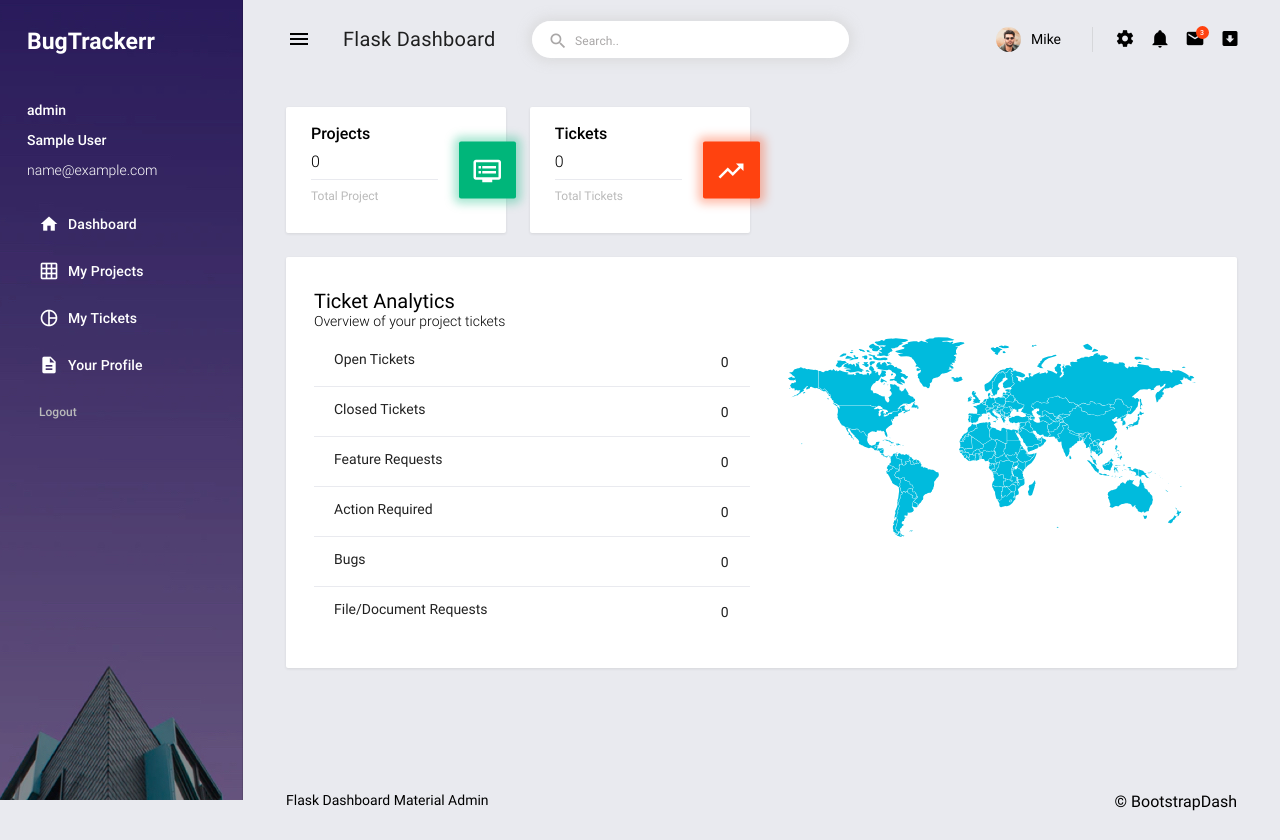
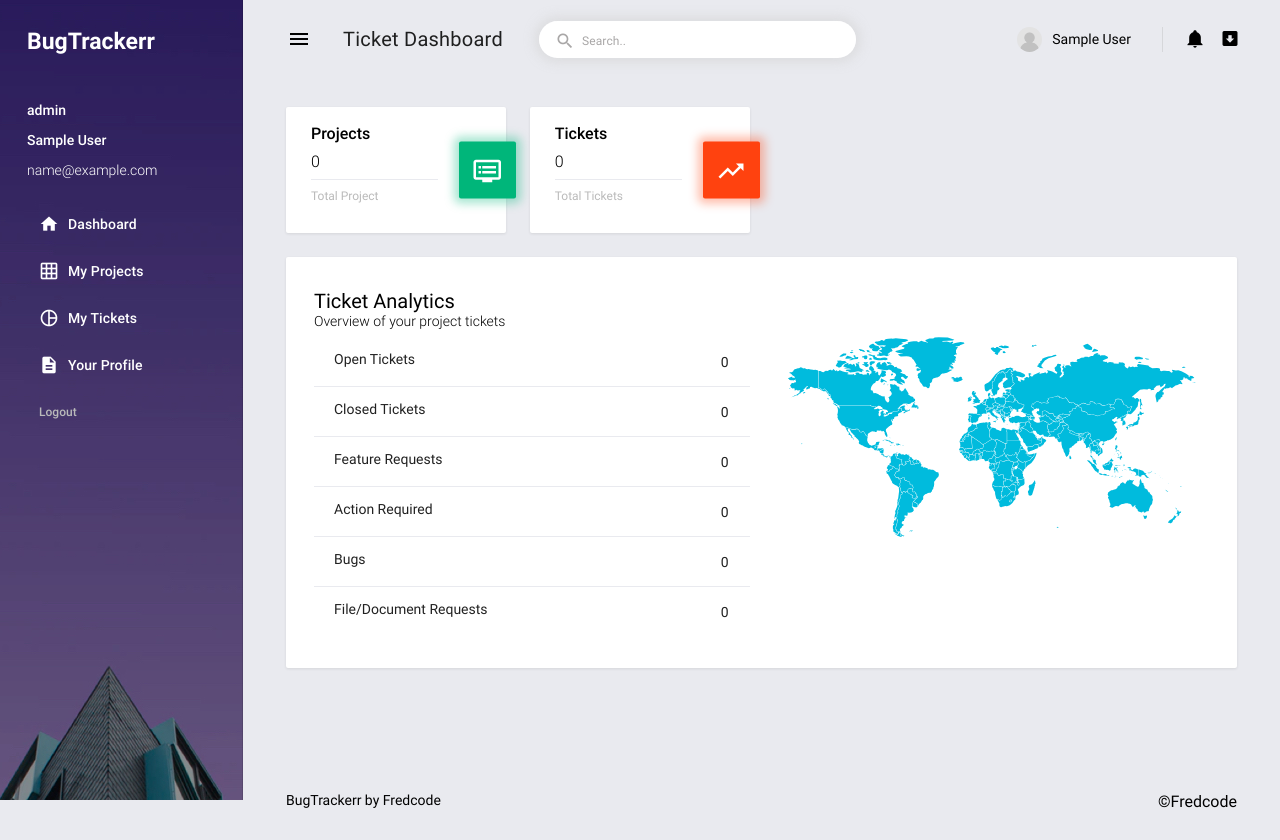
Before and after one commit to fredcodee/BugTracker, a Flask app: page /home in a window 1280 px wide. Run offline with Flask 2, Linux system fonts and the light colour scheme; the visitor is signed in with stand-in values (Sample User, id 1); data comes from the database, SQL or seed files in the repository; data that the repository does not hold is empty; some libraries are stand-ins or nearby versions.

Commit message:
customized footer

```diff
--- a/app/templates/site_template/footer.html
+++ b/app/templates/site_template/footer.html
@@ -6,12 +6,12 @@
             <div class="mdc-layout-grid__inner">
             <div class="mdc-layout-grid__cell stretch-card mdc-layout-grid__cell--span-6-desktop">
                 <span class="tx-14">
-                    <a href="https://appseed.us/admin-dashboards/flask-dashboard-material-admin">Flask Dashboard Material Admin</a>
+                    <a href="https://github.com/fredcodee">BugTrackerr by Fredcode</a>
                 </span>
             </div>
             <div class="mdc-layout-grid__cell stretch-card mdc-layout-grid__cell--span-6-desktop d-flex justify-content-end">
                 <div class="d-flex align-items-center">
-                    &copy; BootstrapDash
+                    &copy;Fredcode
                 </div>
             </div>
             </div>
--- a/app/templates/site_template/navigation.html
+++ b/app/templates/site_template/navigation.html
@@ -5,7 +5,7 @@
         <div class="mdc-top-app-bar__row">
             <div class="mdc-top-app-bar__section mdc-top-app-bar__section--align-start">
             <button class="material-icons mdc-top-app-bar__navigation-icon mdc-icon-button sidebar-toggler">menu</button>
-            <span class="mdc-top-app-bar__title">Flask Dashboard</span>
+            <span class="mdc-top-app-bar__title">Ticket Dashboard</span>
             <div class="mdc-text-field mdc-text-field--outlined mdc-text-field--with-leading-icon search-text-field d-none d-md-flex">
                 <i class="material-icons mdc-text-field__icon">search</i>
                 <input class="mdc-text-field__input" id="text-field-hero-input">
@@ -23,10 +23,10 @@
                 <button class="mdc-button mdc-menu-button">
                 <span class="d-flex align-items-center">
                     <span class="figure">
-                    <img src="/static/assets/images/faces/face1.jpg" alt="user" class="user">
+                    <img src="/static/assets/images/faces/face1.gif" alt="user" class="user">
                     </span>
                     <span class="user-name">
-                    Mike
+                    {{current_user.name}}
                     </span>
                 </span>
                 </button>
@@ -37,7 +37,8 @@
                         <i class="mdi mdi-account-edit-outline text-primary"></i>
                     </div>
                     <div class="item-content d-flex align-items-start flex-column justify-content-center">
-                        <h6 class="item-subject font-weight-normal">Edit profile</h6>
+                        <h6 class="item-subject font-weight-normal"><a href="/{{current_user.name}}">Edit profile</a></h6>
+
                     </div>
                     </li>
                     <li class="mdc-list-item" role="menuitem">
@@ -46,7 +47,7 @@
                     </div>
                     <div class="item-content d-flex align-items-start flex-column justify-content-center">
                         <h6 class="item-subject font-weight-normal">
-                        <a href=# >Logout</a>
+                        <a href=/logout >Logout</a>
                         </h6>
                     </div>
                     </li>
@@ -54,31 +55,6 @@
                 </div>
             </div>
             <div class="divider d-none d-md-block"></div>
-            <div class="menu-button-container d-none d-md-block">
-                <button class="mdc-button mdc-menu-button">
-                <i class="mdi mdi-settings"></i>
-                </button>
-                <div class="mdc-menu mdc-menu-surface" tabindex="-1">
-                <ul class="mdc-list" role="menu" aria-hidden="true" aria-orientation="vertical">
-                    <li class="mdc-list-item" role="menuitem">
-                    <div class="item-thumbnail item-thumbnail-icon-only">
-                        <i class="mdi mdi-alert-circle-outline text-primary"></i>
-                    </div>
-                    <div class="item-content d-flex align-items-start flex-column justify-content-center">
-                        <h6 class="item-subject font-weight-normal">Settings</h6>
-                    </div>
-                    </li>
-                    <li class="mdc-list-item" role="menuitem">
-                    <div class="item-thumbnail item-thumbnail-icon-only">
-                        <i class="mdi mdi-progress-download text-primary"></i>
-                    </div>
-                    <div class="item-content d-flex align-items-start flex-column justify-content-center">
-                        <h6 class="item-subject font-weight-normal">Update</h6>
-                    </div>
-                    </li>
-                </ul>
-                </div>
-            </div>
             <div class="menu-button-container">
                 <button class="mdc-button mdc-menu-button">
                 <i class="mdi mdi-bell"></i>
@@ -125,59 +101,13 @@
                 </ul>
                 </div>
             </div>
-            <div class="menu-button-container">
-                <button class="mdc-button mdc-menu-button">
-                <i class="mdi mdi-email"></i>
-                <span class="count-indicator">
-                    <span class="count">3</span>
-                </span>
-                </button>
-                <div class="mdc-menu mdc-menu-surface" tabindex="-1">
-                <h6 class="title"><i class="mdi mdi-email-outline mr-2 tx-16"></i> Messages</h6>
-                <ul class="mdc-list" role="menu" aria-hidden="true" aria-orientation="vertical">
-                    <li class="mdc-list-item" role="menuitem">
-                    <div class="item-thumbnail">
-                        <img src="/static/assets/images/faces/face4.jpg" alt="user">
-                    </div>
-                    <div class="item-content d-flex align-items-start flex-column justify-content-center">
-                        <h6 class="item-subject font-weight-normal">Mark send you a message</h6>
-                        <small class="text-muted"> 1 Minutes ago </small>
-                    </div>
-                    </li>
-                    <li class="mdc-list-item" role="menuitem">
-                    <div class="item-thumbnail">
-                        <img src="/static/assets/images/faces/face2.jpg" alt="user">
-                    </div>
-                    <div class="item-content d-flex align-items-start flex-column justify-content-center">
-                        <h6 class="item-subject font-weight-normal">Cregh send you a message</h6>
-                        <small class="text-muted"> 15 Minutes ago </small>
-                    </div>
-                    </li>
-                    <li class="mdc-list-item" role="menuitem">
-                    <div class="item-thumbnail">
-                        <img src="/static/assets/images/faces/face3.jpg" alt="user">
-                    </div>
-                    <div class="item-content d-flex align-items-start flex-column justify-content-center">
-                        <h6 class="item-subject font-weight-normal">Profile picture updated</h6>
-                        <small class="text-muted"> 18 Minutes ago </small>
-                    </div>
-                    </li>
-                </ul>
-                </div>
-            </div>
             <div class="menu-button-container d-none d-md-block">
                 <button class="mdc-button mdc-menu-button">
                 <i class="mdi mdi-arrow-down-bold-box"></i>
                 </button>
                 <div class="mdc-menu mdc-menu-surface" tabindex="-1">
                 <ul class="mdc-list" role="menu" aria-hidden="true" aria-orientation="vertical">
-                    <li class="mdc-list-item" role="menuitem">
-                    <div class="item-thumbnail item-thumbnail-icon-only">
-                        <i class="mdi mdi-lock-outline text-primary"></i>
-                    </div>
-                    <div class="item-content d-flex align-items-start flex-column justify-content-center">
-                        <h6 class="item-subject font-weight-normal">Lock screen</h6>
-                    </div>
+
                     </li>
                     <li class="mdc-list-item" role="menuitem">
                     <div class="item-thumbnail item-thumbnail-icon-only">
@@ -185,7 +115,7 @@
                     </div>
                     <div class="item-content d-flex align-items-start flex-column justify-content-center">
                         <h6 class="item-subject font-weight-normal">
-                        <a href=# >Logout</a>
+                        <a href=/logout >Logout</a>
                         </h6>
                     </div>
                     </li>
```
Also changed, not shown: app/static/assets/images/faces/face1.gif (added), app/static/assets/images/faces/face1.jpg (deleted).
